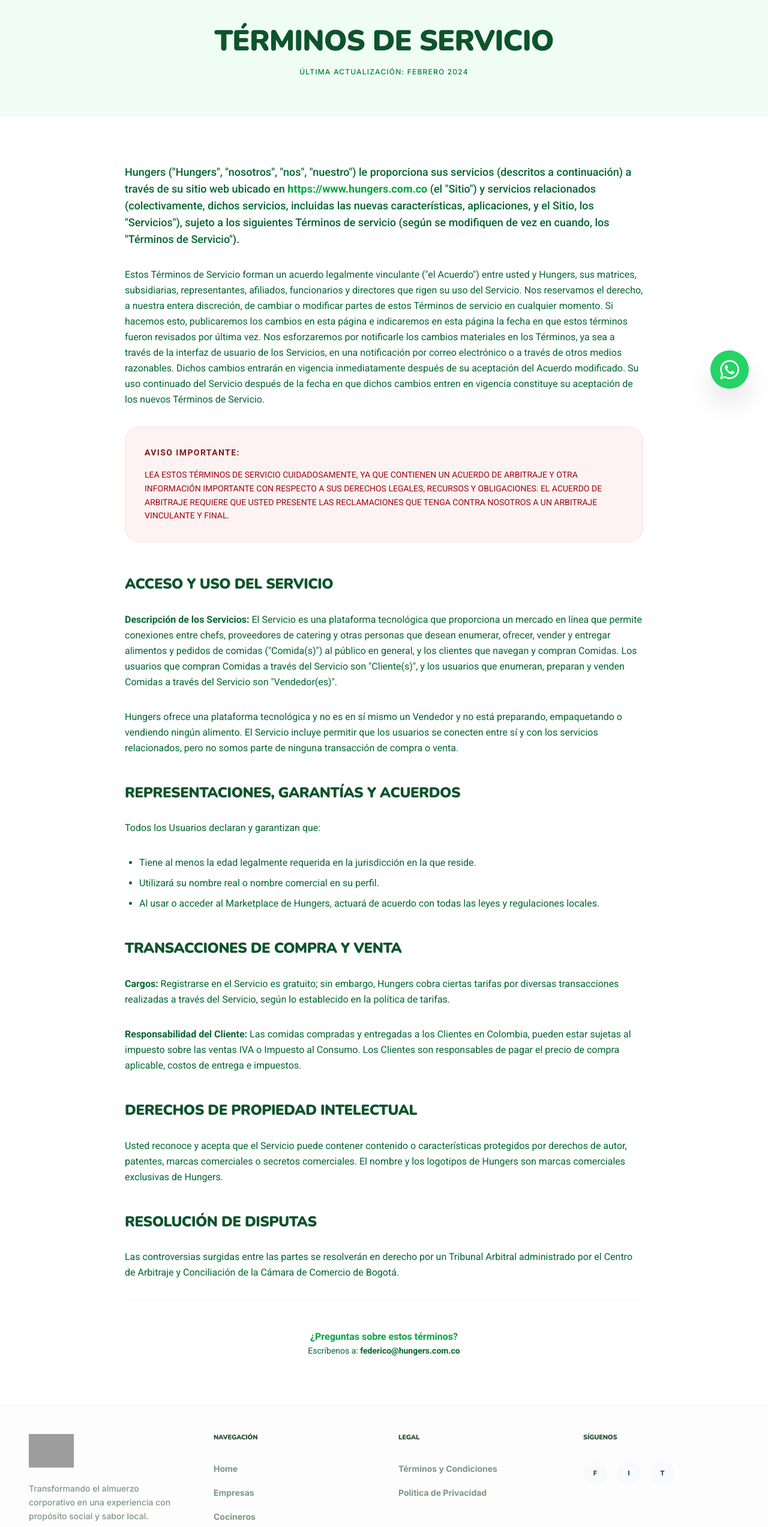
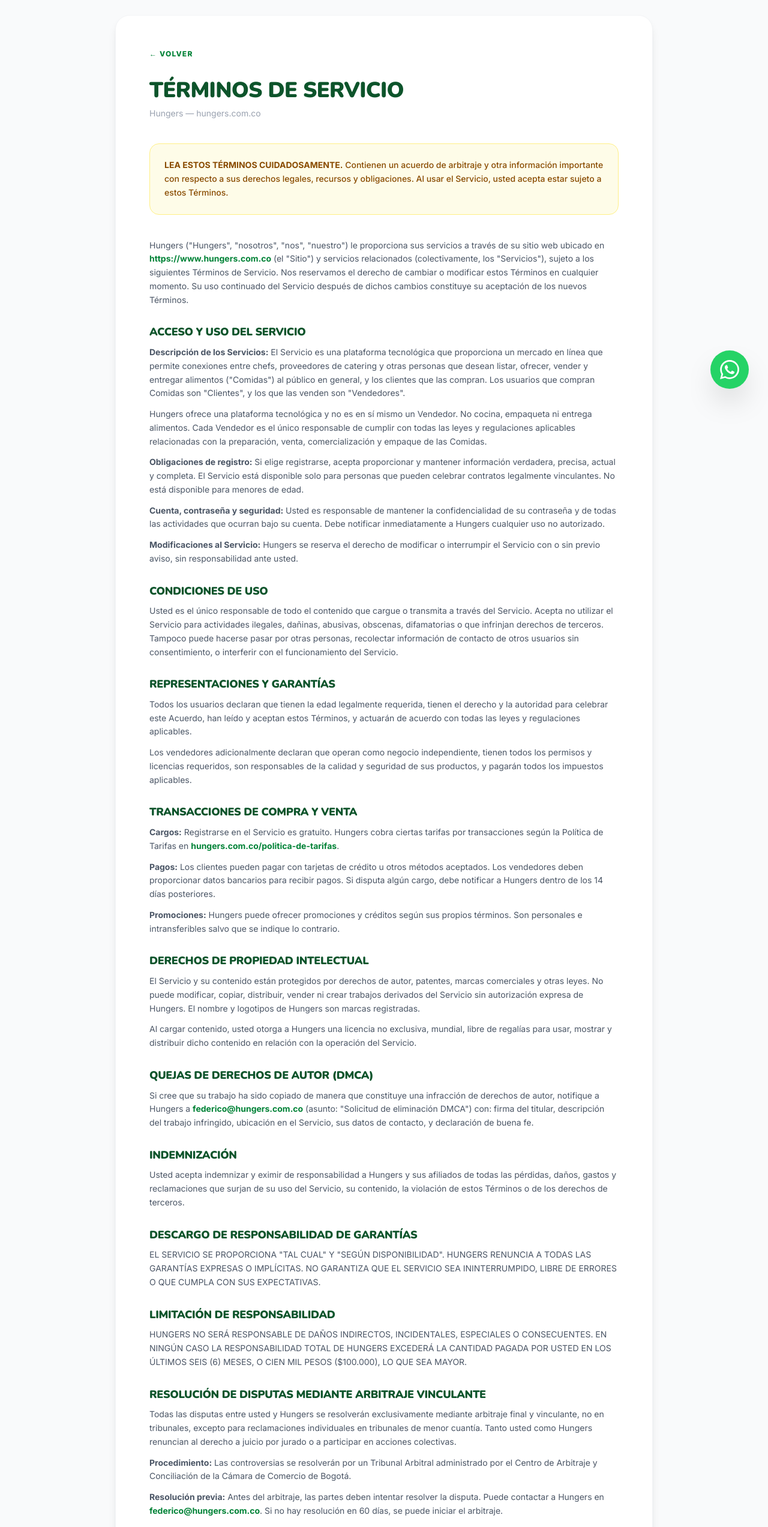
Before and after one commit to hungerscol/hungersB2B, a React (Vite) app: page /terminos in a window 1280 px wide. Shown: the part 120-2665 px from the top of the page at 60% size. Built offline with nearby package versions, Linux system fonts and the light colour scheme; no server answers; grey boxes are pictures that could not be loaded.

Commit message:
feat: términos de servicio actualizados

```diff
--- a/components/pages/Terminos.tsx
+++ b/components/pages/Terminos.tsx
@@ -1,82 +1,98 @@
+import React from 'react';
+import { useNavigate } from 'react-router-dom';
 
-import React from 'react';
-import { useSEO } from '../../hooks/useSEO.ts';
+const Section: React.FC<{ title: string; children: React.ReactNode }> = ({ title, children }) => (
+    <div className="mb-8">
+        <h2 className="text-lg font-black text-green-900 uppercase tracking-tighter mb-3">{title}</h2>
+        <div className="text-gray-600 text-sm leading-relaxed space-y-3">{children}</div>
+    </div>
+);
 
 const Terminos: React.FC = () => {
-    useSEO({
-        title: 'Hungers | Términos de Servicio',
-        description: 'Consulta los términos y condiciones de uso de la plataforma Hungers.',
-    });
+    const navigate = useNavigate();
 
     return (
-        <div className="bg-white min-h-screen">
-            {/* Header decorativo */}
-            <div className="bg-green-50 py-16 border-b border-green-100">
-                <div className="container mx-auto px-4 text-center">
-                    <h1 className="text-4xl md:text-5xl font-black text-green-900 uppercase tracking-tighter">Términos de Servicio</h1>
-                    <p className="text-green-700 mt-4 font-medium uppercase tracking-widest text-xs">Última actualización: Febrero 2024</p>
+        <div className="min-h-screen bg-gray-50 py-12 px-4">
+            <div className="max-w-4xl mx-auto bg-white rounded-3xl shadow-lg p-8 md:p-14 border border-gray-100">
+                <button
+                    onClick={() => navigate(-1)}
+                    className="text-green-700 font-black text-xs uppercase tracking-widest hover:text-green-900 mb-8 flex items-center gap-2 transition-colors"
+                >
+                    ← Volver
+                </button>
+
+                <div className="mb-10">
+                    <h1 className="text-4xl font-black text-green-900 uppercase tracking-tighter mb-2">Términos de Servicio</h1>
+                    <p className="text-gray-400 text-sm">Hungers — hungers.com.co</p>
                 </div>
-            </div>
 
-            {/* Contenido Legal */}
-            <div className="container mx-auto px-4 py-20 max-w-4xl">
-                <div className="prose prose-green prose-lg max-w-none text-green-800 leading-relaxed space-y-8 font-['Roboto']">
+                <div className="bg-yellow-50 border border-yellow-200 rounded-2xl p-6 mb-10 text-sm text-yellow-800 font-medium leading-relaxed">
+                    <strong>LEA ESTOS TÉRMINOS CUIDADOSAMENTE.</strong> Contienen un acuerdo de arbitraje y otra información importante con respecto a sus derechos legales, recursos y obligaciones. Al usar el Servicio, usted acepta estar sujeto a estos Términos.
+                </div>
 
-                    <p className="font-medium text-lg">
-                        Hungers ("Hungers", "nosotros", "nos", "nuestro") le proporciona sus servicios (descritos a continuación) a través de su sitio web ubicado en <a href="https://www.hungers.com.co" className="text-green-600 font-bold hover:underline">https://www.hungers.com.co</a> (el "Sitio") y servicios relacionados (colectivamente, dichos servicios, incluidas las nuevas características, aplicaciones, y el Sitio, los "Servicios"), sujeto a los siguientes Términos de servicio (según se modifiquen de vez en cuando, los "Términos de Servicio").
-                    </p>
+                <p className="text-gray-600 text-sm leading-relaxed mb-8">
+                    Hungers ("Hungers", "nosotros", "nos", "nuestro") le proporciona sus servicios a través de su sitio web ubicado en <a href="https://www.hungers.com.co" className="text-green-700 font-bold hover:underline">https://www.hungers.com.co</a> (el "Sitio") y servicios relacionados (colectivamente, los "Servicios"), sujeto a los siguientes Términos de Servicio. Nos reservamos el derecho de cambiar o modificar estos Términos en cualquier momento. Su uso continuado del Servicio después de dichos cambios constituye su aceptación de los nuevos Términos.
+                </p>
 
-                    <p>
-                        Estos Términos de Servicio forman un acuerdo legalmente vinculante ("el Acuerdo") entre usted y Hungers, sus matrices, subsidiarias, representantes, afiliados, funcionarios y directores que rigen su uso del Servicio. Nos reservamos el derecho, a nuestra entera discreción, de cambiar o modificar partes de estos Términos de servicio en cualquier momento. Si hacemos esto, publicaremos los cambios en esta página e indicaremos en esta página la fecha en que estos términos fueron revisados por última vez. Nos esforzaremos por notificarle los cambios materiales en los Términos, ya sea a través de la interfaz de usuario de los Servicios, en una notificación por correo electrónico o a través de otros medios razonables. Dichos cambios entrarán en vigencia inmediatamente después de su aceptación del Acuerdo modificado. Su uso continuado del Servicio después de la fecha en que dichos cambios entren en vigencia constituye su aceptación de los nuevos Términos de Servicio.
-                    </p>
+                <Section title="Acceso y Uso del Servicio">
+                    <p><strong>Descripción de los Servicios:</strong> El Servicio es una plataforma tecnológica que proporciona un mercado en línea que permite conexiones entre chefs, proveedores de catering y otras personas que desean listar, ofrecer, vender y entregar alimentos ("Comidas") al público en general, y los clientes que las compran. Los usuarios que compran Comidas son "Clientes", y los que las venden son "Vendedores".</p>
+                    <p>Hungers ofrece una plataforma tecnológica y no es en sí mismo un Vendedor. No cocina, empaqueta ni entrega alimentos. Cada Vendedor es el único responsable de cumplir con todas las leyes y regulaciones aplicables relacionadas con la preparación, venta, comercialización y empaque de las Comidas.</p>
+                    <p><strong>Obligaciones de registro:</strong> Si elige registrarse, acepta proporcionar y mantener información verdadera, precisa, actual y completa. El Servicio está disponible solo para personas que pueden celebrar contratos legalmente vinculantes. No está disponible para menores de edad.</p>
+                    <p><strong>Cuenta, contraseña y seguridad:</strong> Usted es responsable de mantener la confidencialidad de su contraseña y de todas las actividades que ocurran bajo su cuenta. Debe notificar inmediatamente a Hungers cualquier uso no autorizado.</p>
+                    <p><strong>Modificaciones al Servicio:</strong> Hungers se reserva el derecho de modificar o interrumpir el Servicio con o sin previo aviso, sin responsabilidad ante usted.</p>
+                </Section>
 
-                    <div className="bg-red-50 p-8 rounded-3xl border border-red-100 mb-10">
-                        <p className="text-red-900 font-black uppercase text-sm mb-4 tracking-widest">Aviso Importante:</p>
-                        <p className="text-red-800 text-sm leading-relaxed">
-                            LEA ESTOS TÉRMINOS DE SERVICIO CUIDADOSAMENTE, YA QUE CONTIENEN UN ACUERDO DE ARBITRAJE Y OTRA INFORMACIÓN IMPORTANTE CON RESPECTO A SUS DERECHOS LEGALES, RECURSOS Y OBLIGACIONES. EL ACUERDO DE ARBITRAJE REQUIERE QUE USTED PRESENTE LAS RECLAMACIONES QUE TENGA CONTRA NOSOTROS A UN ARBITRAJE VINCULANTE Y FINAL.
-                        </p>
-                    </div>
+                <Section title="Condiciones de Uso">
+                    <p>Usted es el único responsable de todo el contenido que cargue o transmita a través del Servicio. Acepta no utilizar el Servicio para actividades ilegales, dañinas, abusivas, obscenas, difamatorias o que infrinjan derechos de terceros. Tampoco puede hacerse pasar por otras personas, recolectar información de contacto de otros usuarios sin consentimiento, o interferir con el funcionamiento del Servicio.</p>
+                </Section>
 
-                    <h2 className="text-2xl font-black text-green-900 uppercase tracking-tight pt-4">Acceso y Uso del Servicio</h2>
-                    <p>
-                        <strong>Descripción de los Servicios:</strong> El Servicio es una plataforma tecnológica que proporciona un mercado en línea que permite conexiones entre chefs, proveedores de catering y otras personas que desean enumerar, ofrecer, vender y entregar alimentos y pedidos de comidas ("Comida(s)") al público en general, y los clientes que navegan y compran Comidas. Los usuarios que compran Comidas a través del Servicio son "Cliente(s)", y los usuarios que enumeran, preparan y venden Comidas a través del Servicio son "Vendedor(es)".
-                    </p>
+                <Section title="Representaciones y Garantías">
+                    <p>Todos los usuarios declaran que tienen la edad legalmente requerida, tienen el derecho y la autoridad para celebrar este Acuerdo, han leído y aceptan estos Términos, y actuarán de acuerdo con todas las leyes y regulaciones aplicables.</p>
+                    <p>Los vendedores adicionalmente declaran que operan como negocio independiente, tienen todos los permisos y licencias requeridos, son responsables de la calidad y seguridad de sus productos, y pagarán todos los impuestos aplicables.</p>
+                </Section>
 
-                    <p>
-                        Hungers ofrece una plataforma tecnológica y no es en sí mismo un Vendedor y no está preparando, empaquetando o vendiendo ningún alimento. El Servicio incluye permitir que los usuarios se conecten entre sí y con los servicios relacionados, pero no somos parte de ninguna transacción de compra o venta.
-                    </p>
+                <Section title="Transacciones de Compra y Venta">
+                    <p><strong>Cargos:</strong> Registrarse en el Servicio es gratuito. Hungers cobra ciertas tarifas por transacciones según la Política de Tarifas en <a href="https://www.hungers.com.co/politica-de-tarifas" className="text-green-700 font-bold hover:underline">hungers.com.co/politica-de-tarifas</a>.</p>
+                    <p><strong>Pagos:</strong> Los clientes pueden pagar con tarjetas de crédito u otros métodos aceptados. Los vendedores deben proporcionar datos bancarios para recibir pagos. Si disputa algún cargo, debe notificar a Hungers dentro de los 14 días posteriores.</p>
+                    <p><strong>Promociones:</strong> Hungers puede ofrecer promociones y créditos según sus propios términos. Son personales e intransferibles salvo que se indique lo contrario.</p>
+                </Section>
 
-                    <h2 className="text-2xl font-black text-green-900 uppercase tracking-tight pt-4">Representaciones, Garantías y Acuerdos</h2>
-                    <p>Todos los Usuarios declaran y garantizan que:</p>
-                    <ul className="list-disc pl-6 space-y-2">
-                        <li>Tiene al menos la edad legalmente requerida en la jurisdicción en la que reside.</li>
-                        <li>Utilizará su nombre real o nombre comercial en su perfil.</li>
-                        <li>Al usar o acceder al Marketplace de Hungers, actuará de acuerdo con todas las leyes y regulaciones locales.</li>
-                    </ul>
+                <Section title="Derechos de Propiedad Intelectual">
+                    <p>El Servicio y su contenido están protegidos por derechos de autor, patentes, marcas comerciales y otras leyes. No puede modificar, copiar, distribuir, vender ni crear trabajos derivados del Servicio sin autorización expresa de Hungers. El nombre y logotipos de Hungers son marcas registradas.</p>
+                    <p>Al cargar contenido, usted otorga a Hungers una licencia no exclusiva, mundial, libre de regalías para usar, mostrar y distribuir dicho contenido en relación con la operación del Servicio.</p>
+                </Section>
 
-                    <h2 className="text-2xl font-black text-green-900 uppercase tracking-tight pt-4">Transacciones de compra y venta</h2>
-                    <p>
-                        <strong>Cargos:</strong> Registrarse en el Servicio es gratuito; sin embargo, Hungers cobra ciertas tarifas por diversas transacciones realizadas a través del Servicio, según lo establecido en la política de tarifas.
-                    </p>
-                    <p>
-                        <strong>Responsabilidad del Cliente:</strong> Las comidas compradas y entregadas a los Clientes en Colombia, pueden estar sujetas al impuesto sobre las ventas IVA o Impuesto al Consumo. Los Clientes son responsables de pagar el precio de compra aplicable, costos de entrega e impuestos.
-                    </p>
+                <Section title="Quejas de Derechos de Autor (DMCA)">
+                    <p>Si cree que su trabajo ha sido copiado de manera que constituye una infracción de derechos de autor, notifique a Hungers a <a href="mailto:federico@hungers.com.co" className="text-green-700 font-bold hover:underline">federico@hungers.com.co</a> (asunto: "Solicitud de eliminación DMCA") con: firma del titular, descripción del trabajo infringido, ubicación en el Servicio, sus datos de contacto, y declaración de buena fe.</p>
+                </Section>
 
-                    <h2 className="text-2xl font-black text-green-900 uppercase tracking-tight pt-4">Derechos de propiedad intelectual</h2>
-                    <p>
-                        Usted reconoce y acepta que el Servicio puede contener contenido o características protegidos por derechos de autor, patentes, marcas comerciales o secretos comerciales. El nombre y los logotipos de Hungers son marcas comerciales exclusivas de Hungers.
-                    </p>
+                <Section title="Indemnización">
+                    <p>Usted acepta indemnizar y eximir de responsabilidad a Hungers y sus afiliados de todas las pérdidas, daños, gastos y reclamaciones que surjan de su uso del Servicio, su contenido, la violación de estos Términos o de los derechos de terceros.</p>
+                </Section>
 
-                    <h2 className="text-2xl font-black text-green-900 uppercase tracking-tight pt-4">Resolución de disputas</h2>
-                    <p>
-                        Las controversias surgidas entre las partes se resolverán en derecho por un Tribunal Arbitral administrado por el Centro de Arbitraje y Conciliación de la Cámara de Comercio de Bogotá.
-                    </p>
+                <Section title="Descargo de Responsabilidad de Garantías">
+                    <p>EL SERVICIO SE PROPORCIONA "TAL CUAL" Y "SEGÚN DISPONIBILIDAD". HUNGERS RENUNCIA A TODAS LAS GARANTÍAS EXPRESAS O IMPLÍCITAS. NO GARANTIZA QUE EL SERVICIO SEA ININTERRUMPIDO, LIBRE DE ERRORES O QUE CUMPLA CON SUS EXPECTATIVAS.</p>
+                </Section>
 
-                    <div className="pt-12 border-t border-gray-100 text-center">
-                        <p className="text-green-600 font-bold">¿Preguntas sobre estos términos?</p>
-                        <p className="text-sm">Escríbenos a: <a href="mailto:federico@hungers.com.co" className="font-black hover:underline">federico@hungers.com.co</a></p>
-                    </div>
-                </div>
+                <Section title="Limitación de Responsabilidad">
+                    <p>HUNGERS NO SERÁ RESPONSABLE DE DAÑOS INDIRECTOS, INCIDENTALES, ESPECIALES O CONSECUENTES. EN NINGÚN CASO LA RESPONSABILIDAD TOTAL DE HUNGERS EXCEDERÁ LA CANTIDAD PAGADA POR USTED EN LOS ÚLTIMOS SEIS (6) MESES, O CIEN MIL PESOS ($100.000), LO QUE SEA MAYOR.</p>
+                </Section>
+
+                <Section title="Resolución de Disputas mediante Arbitraje Vinculante">
+                    <p>Todas las disputas entre usted y Hungers se resolverán exclusivamente mediante arbitraje final y vinculante, no en tribunales, excepto para reclamaciones individuales en tribunales de menor cuantía. Tanto usted como Hungers renuncian al derecho a juicio por jurado o a participar en acciones colectivas.</p>
+                    <p><strong>Procedimiento:</strong> Las controversias se resolverán por un Tribunal Arbitral administrado por el Centro de Arbitraje y Conciliación de la Cámara de Comercio de Bogotá.</p>
+                    <p><strong>Resolución previa:</strong> Antes del arbitraje, las partes deben intentar resolver la disputa. Puede contactar a Hungers en <a href="mailto:federico@hungers.com.co" className="text-green-700 font-bold hover:underline">federico@hungers.com.co</a>. Si no hay resolución en 60 días, se puede iniciar el arbitraje.</p>
+                    <p><strong>Confidencialidad:</strong> Todos los aspectos del procedimiento de arbitraje serán estrictamente confidenciales.</p>
+                </Section>
+
+                <Section title="Terminación">
+                    <p>Hungers puede suspender o cancelar su cuenta por incumplimiento de estos Términos, falta de uso, o actividad fraudulenta o ilegal. Hungers también puede interrumpir el Servicio en cualquier momento con o sin previo aviso.</p>
+                </Section>
+
+                <Section title="General">
+                    <p>Estos Términos constituyen el acuerdo completo entre usted y Hungers. Si alguna disposición es inválida, el resto permanece en vigor. Cualquier reclamo debe presentarse dentro de un (1) año desde que surge. Para más información sobre privacidad, consulte nuestra <a href="https://www.hungers.com.co/tratamiento-de-datos-personales" className="text-green-700 font-bold hover:underline">Política de Privacidad</a>.</p>
+                    <p>Contacto: <a href="mailto:federico@hungers.com.co" className="text-green-700 font-bold hover:underline">federico@hungers.com.co</a> — Calle 119 No.14ª-41, Bogotá, Colombia.</p>
+                </Section>
             </div>
         </div>
     );
```
